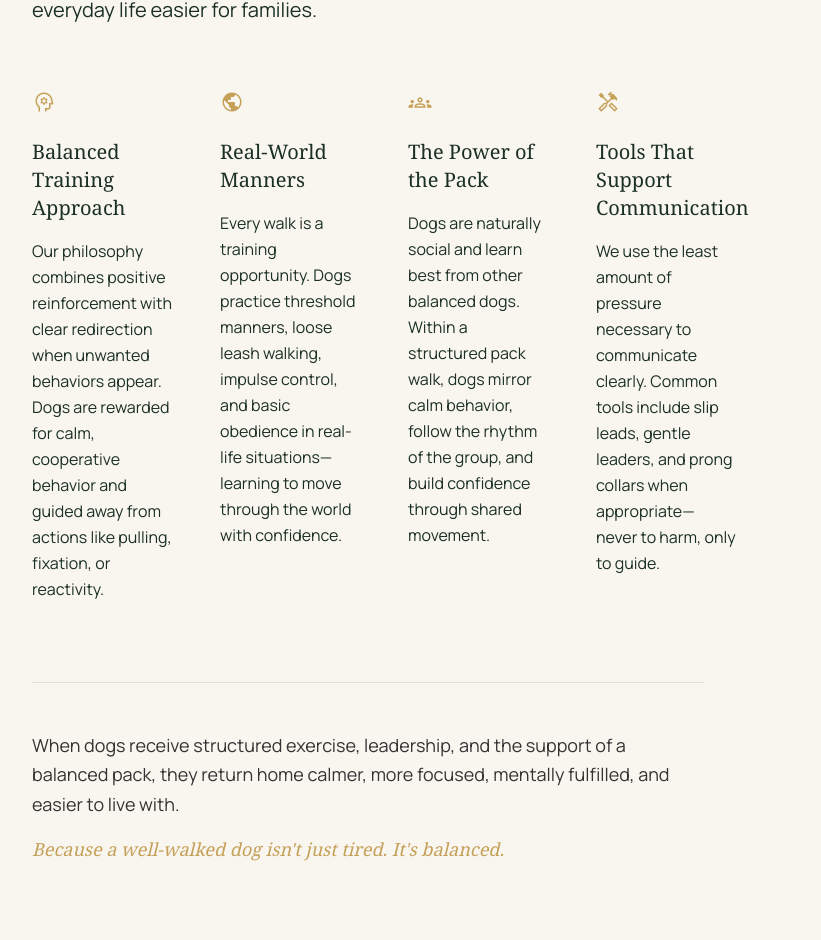
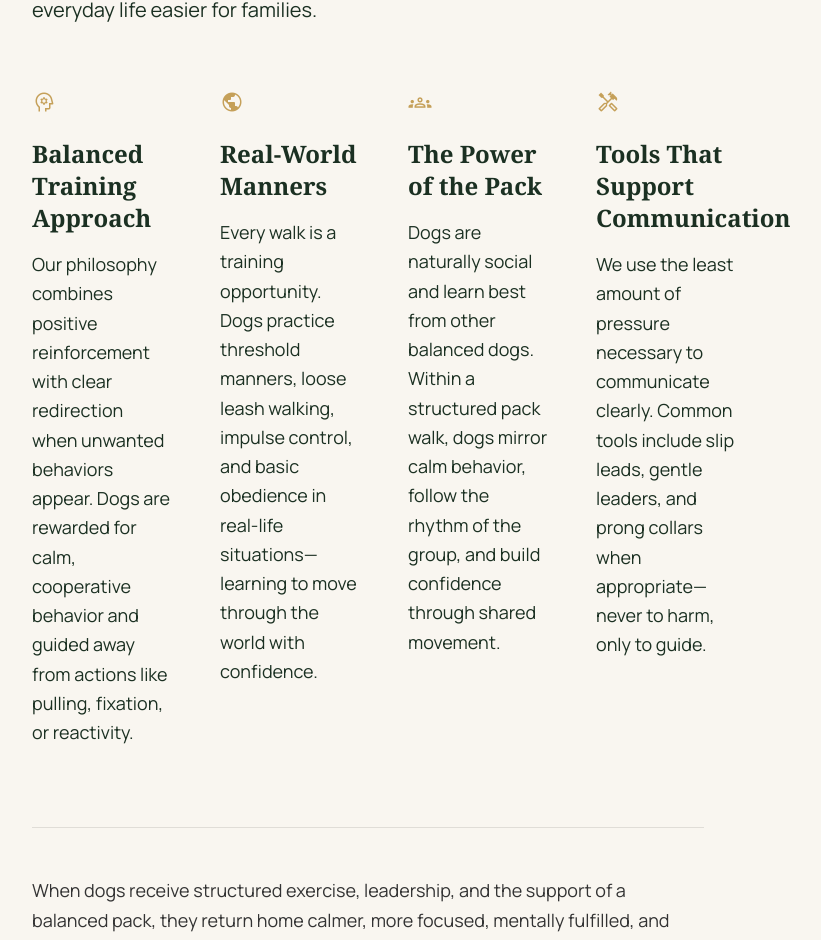
Before and after one commit to EducatedBernie/gentlemans-paw, a Next.js app: page / in a window 1280 px wide. Shown: the part 1320-2260 px from the top of the page, without its empty margins (448-1269 px from the left). Built offline with nearby package versions, Linux system fonts and the light colour scheme.

Commit message:
Bigger philosophy cards: icons, titles, descriptions

```diff
--- a/src/components/sections/AboutSection.tsx
+++ b/src/components/sections/AboutSection.tsx
@@ -61,13 +61,13 @@ export default function AboutSection() {
           <div className="grid grid-cols-1 md:grid-cols-2 lg:grid-cols-4 gap-12">
             {philosophyItems.map((item) => (
               <div key={item.title} className="flex flex-col">
-                <span className="material-symbols-outlined text-[#C5A059] text-4xl mb-6">
+                <span className="material-symbols-outlined text-[#C5A059] text-5xl mb-6">
                   {item.icon}
                 </span>
-                <h4 className="font-headline text-xl text-[#1B3022] mb-4">
+                <h4 className="font-headline text-2xl font-semibold text-[#1B3022] mb-4">
                   {item.title}
                 </h4>
-                <p className="text-[#1B3022] leading-relaxed text-base">
+                <p className="text-[#1B3022] leading-relaxed text-lg">
                   {item.description}
                 </p>
               </div>
```
